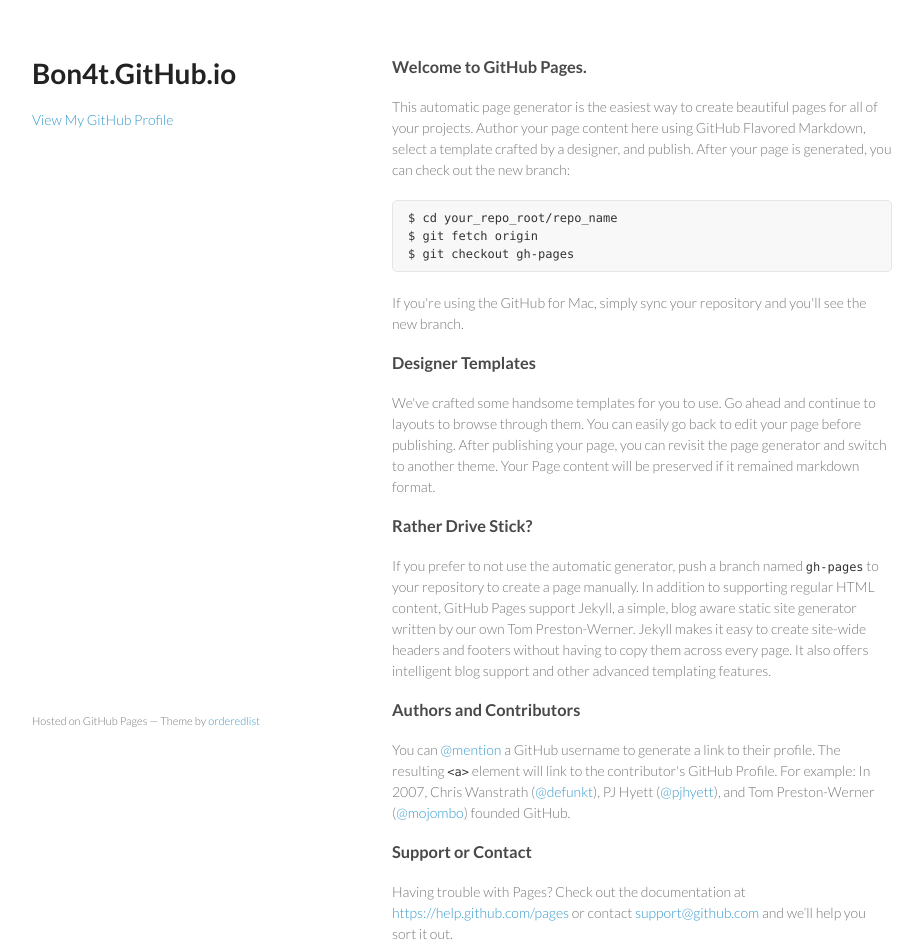
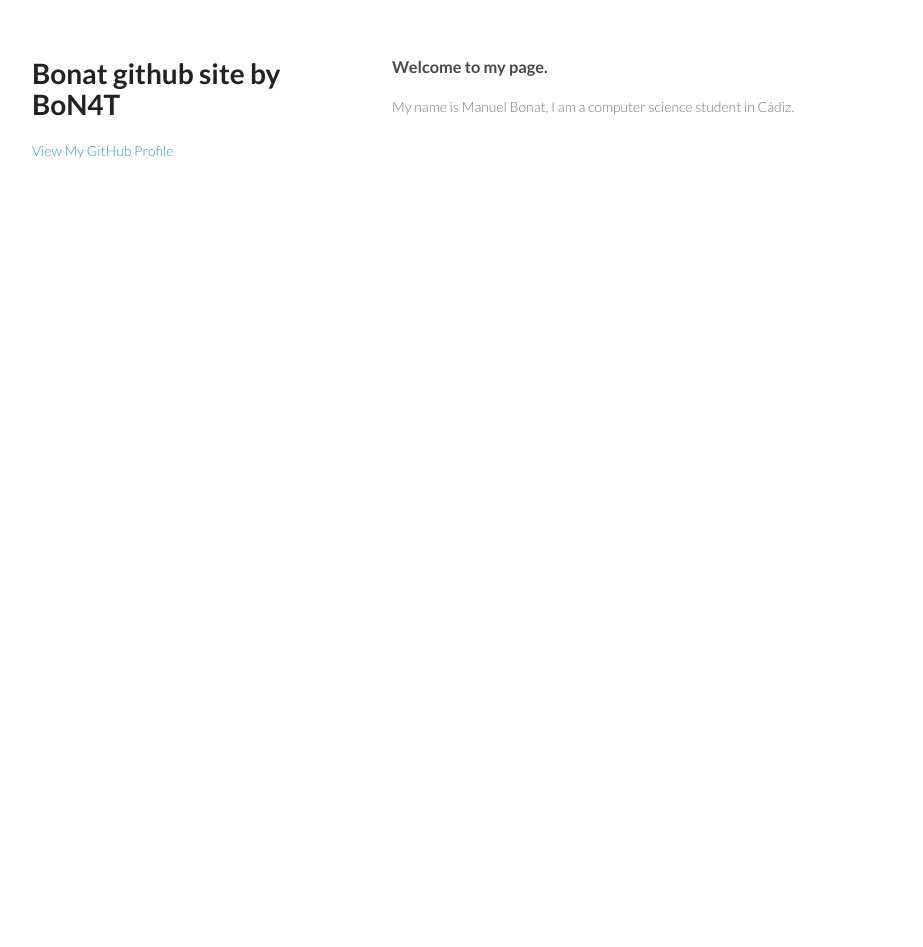
Before and after one commit to BoN4T/BoN4T.github.io, a plain HTML site: page index.html in a window 1280 px wide. Shown: the whole page, without its empty margins (178-1101 px from the left). After the commit the page ends 800 px from the top, so only its background shows below. Drawn offline with Linux system fonts and the light colour scheme.

Commit message:
Content changes

```diff
--- a/index.html
+++ b/index.html
@@ -15,7 +15,7 @@
   <body>
     <div class="wrapper">
       <header>
-        <h1>Bon4t.GitHub.io</h1>
+        <h1>Bonat github site by BoN4T</h1>
         <p></p>
 
 
@@ -24,42 +24,9 @@
       </header>
       <section>
         <h3>
-<a id="welcome-to-github-pages" class="anchor" href="#welcome-to-github-pages" aria-hidden="true"><span class="octicon octicon-link"></span></a>Welcome to GitHub Pages.</h3>
+<a id="welcome-to-github-pages" class="anchor" href="#welcome-to-github-pages" aria-hidden="true"><span class="octicon octicon-link"></span></a>Welcome to my page.</h3>
 
-<p>This automatic page generator is the easiest way to create beautiful pages for all of your projects. Author your page content here using GitHub Flavored Markdown, select a template crafted by a designer, and publish. After your page is generated, you can check out the new branch:</p>
+<p>My name is Manuel Bonat, I am a computer science student in Cádiz.</p>
 
-<pre><code>$ cd your_repo_root/repo_name
-$ git fetch origin
-$ git checkout gh-pages
-</code></pre>
 
-<p>If you're using the GitHub for Mac, simply sync your repository and you'll see the new branch.</p>
-
-<h3>
-<a id="designer-templates" class="anchor" href="#designer-templates" aria-hidden="true"><span class="octicon octicon-link"></span></a>Designer Templates</h3>
-
-<p>We've crafted some handsome templates for you to use. Go ahead and continue to layouts to browse through them. You can easily go back to edit your page before publishing. After publishing your page, you can revisit the page generator and switch to another theme. Your Page content will be preserved if it remained markdown format.</p>
-
-<h3>
-<a id="rather-drive-stick" class="anchor" href="#rather-drive-stick" aria-hidden="true"><span class="octicon octicon-link"></span></a>Rather Drive Stick?</h3>
-
-<p>If you prefer to not use the automatic generator, push a branch named <code>gh-pages</code> to your repository to create a page manually. In addition to supporting regular HTML content, GitHub Pages support Jekyll, a simple, blog aware static site generator written by our own Tom Preston-Werner. Jekyll makes it easy to create site-wide headers and footers without having to copy them across every page. It also offers intelligent blog support and other advanced templating features.</p>
-
-<h3>
-<a id="authors-and-contributors" class="anchor" href="#authors-and-contributors" aria-hidden="true"><span class="octicon octicon-link"></span></a>Authors and Contributors</h3>
-
-<p>You can <a href="https://github.com/blog/821" class="user-mention">@mention</a> a GitHub username to generate a link to their profile. The resulting <code>&lt;a&gt;</code> element will link to the contributor's GitHub Profile. For example: In 2007, Chris Wanstrath (<a href="https://github.com/defunkt" class="user-mention">@defunkt</a>), PJ Hyett (<a href="https://github.com/pjhyett" class="user-mention">@pjhyett</a>), and Tom Preston-Werner (<a href="https://github.com/mojombo" class="user-mention">@mojombo</a>) founded GitHub.</p>
-
-<h3>
-<a id="support-or-contact" class="anchor" href="#support-or-contact" aria-hidden="true"><span class="octicon octicon-link"></span></a>Support or Contact</h3>
-
-<p>Having trouble with Pages? Check out the documentation at <a href="https://help.github.com/pages">https://help.github.com/pages</a> or contact <a href="mailto:support@github.com">support@github.com</a> and we’ll help you sort it out.</p>
-      </section>
-      <footer>
-        <p><small>Hosted on GitHub Pages &mdash; Theme by <a href="https://github.com/orderedlist">orderedlist</a></small></p>
-      </footer>
-    </div>
-    <script src="javascripts/scale.fix.js"></script>
-
-  </body>
 </html>
```
